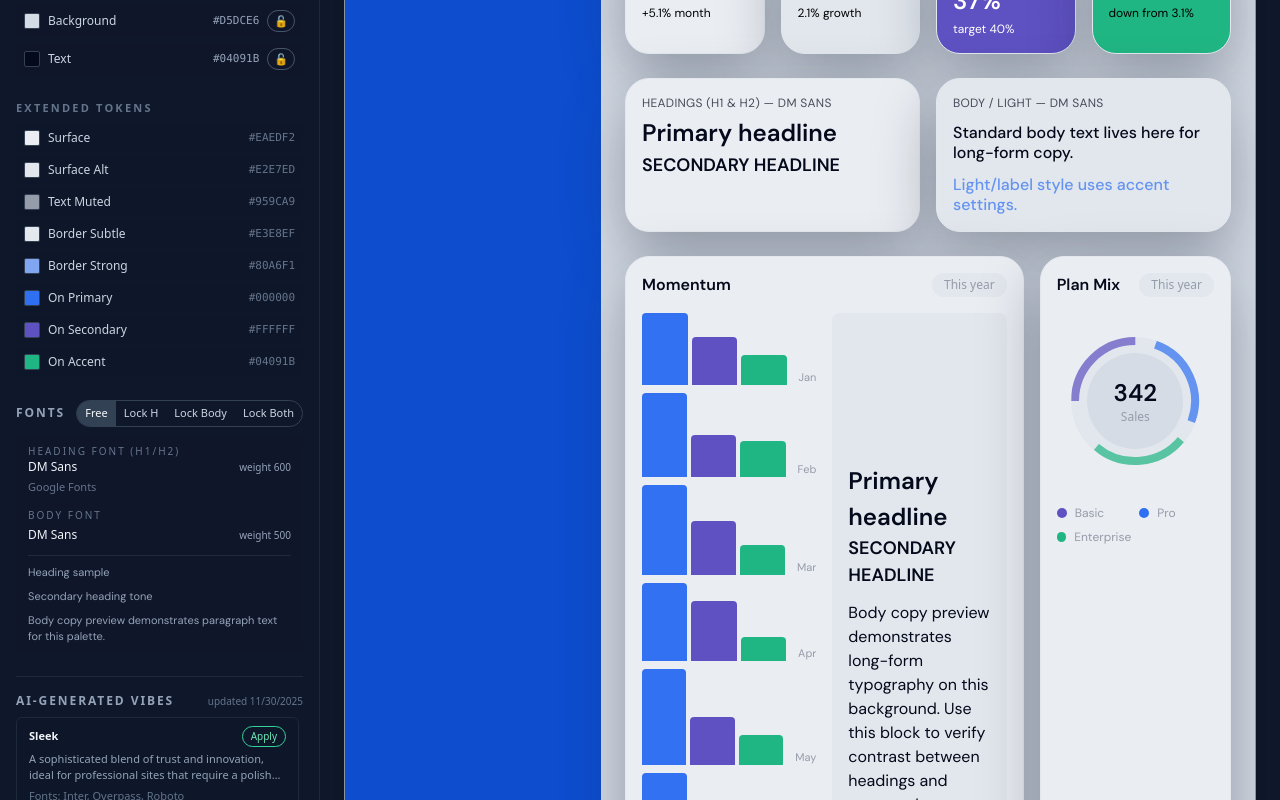
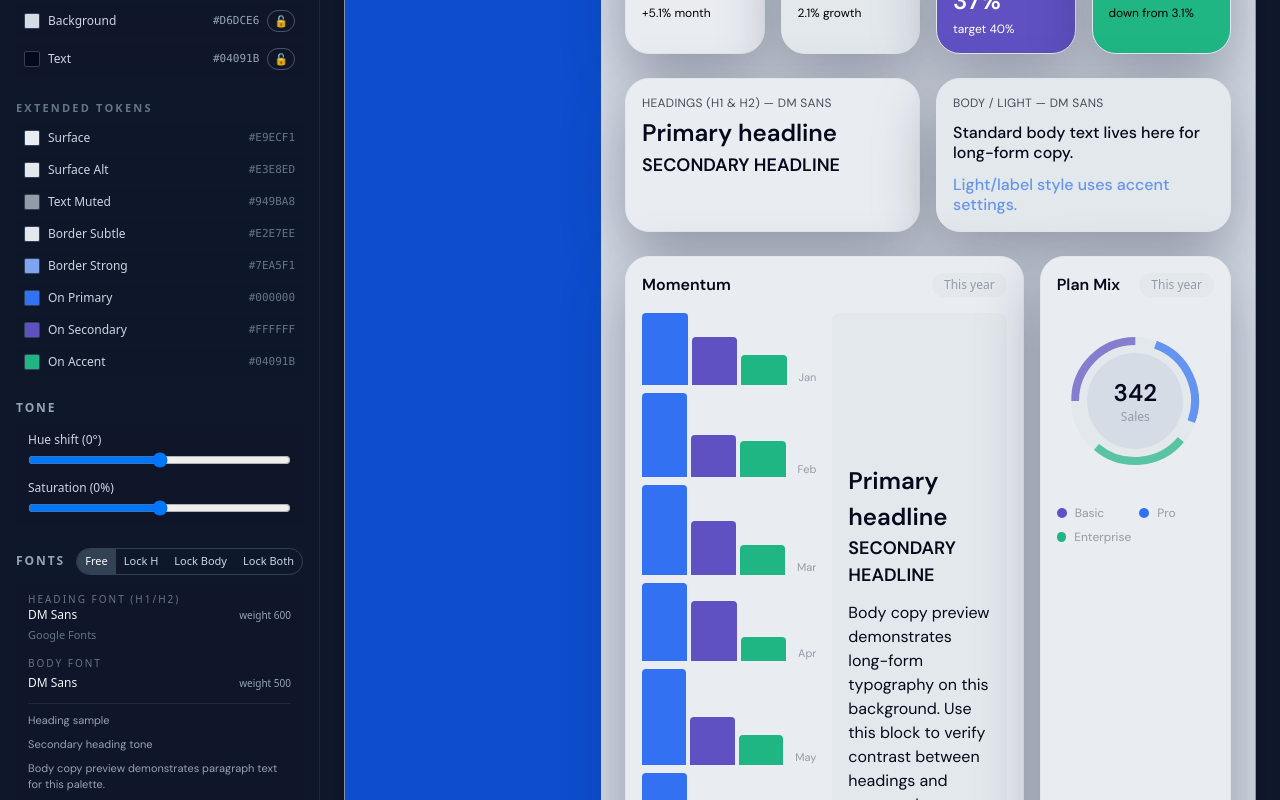
Before and after one commit to miikkavallinheimo-sketch/instantui, a React (Vite) app: page / in a window 1280 px wide. Shown: the part 460-1260 px from the top of the page. Built offline with nearby package versions, Linux system fonts and the light colour scheme.

Commit message:
Update App, SidebarControls and types

```diff
--- a/src/App.tsx
+++ b/src/App.tsx
@@ -12,7 +12,9 @@ import type {
   ColorLocks,
   DesignTokens,
   GeneratedVibe,
+  ColorSet,
 } from "./lib/types";
+import { hexToHsl, hslToHex } from "./lib/colorUtils";
 import SidebarControls from "./components/SidebarControls";
 import Preview from "./components/Preview";
 import ExportPanel from "./components/ExportPanel";
@@ -28,7 +30,41 @@ const DEFAULT_LOCKS: ColorLocks = {
   text: false,
 };
 
-type FontLockMode = "none" | "heading" | "body";
+type FontLockMode = "none" | "heading" | "body" | "both";
+
+const COLOR_FIELDS: (keyof ColorSet)[] = [
+  "primary",
+  "secondary",
+  "accent",
+  "background",
+  "surface",
+  "surfaceAlt",
+  "text",
+  "textMuted",
+  "borderSubtle",
+  "borderStrong",
+  "onPrimary",
+  "onSecondary",
+  "onAccent",
+];
+
+const clamp = (value: number, min: number, max: number) =>
+  Math.min(max, Math.max(min, value));
+
+function applyColorAdjustments(
+  colors: ColorSet,
+  hueShift: number,
+  saturationShift: number
+): ColorSet {
+  const updated: Partial<ColorSet> = {};
+  for (const key of COLOR_FIELDS) {
+    const { h, s, l } = hexToHsl(colors[key]);
+    const newHue = (h + hueShift + 360) % 360;
+    const newSat = clamp(s + saturationShift, 0, 100);
+    updated[key] = hslToHex(newHue, newSat, l);
+  }
+  return { ...colors, ...(updated as ColorSet) };
+}
 
 function pickFontPairForVibe(
   vibeId: VibeId,
@@ -49,6 +85,8 @@ function buildDesignState(
   seed: number,
   locks: ColorLocks,
   fontLockMode: FontLockMode,
+  hueShift: number,
+  saturationShift: number,
   prev?: DesignState,
   freezeFonts = false
 ): DesignState {
@@ -59,7 +97,7 @@ function buildDesignState(
     fontLockMode === "heading" || fontLockMode === "both";
   const bodyLocked = fontLockMode === "body" || fontLockMode === "both";
 
-  const colors = generateColors(
+  const baseColors = generateColors(
     vibe,
     seed,
     previousState?.colors,
@@ -86,11 +124,18 @@ function buildDesignState(
     };
   }
 
+  const adjustedColors = applyColorAdjustments(
+    baseColors,
+    hueShift,
+    saturationShift
+  );
+
   const { uiTokens, typography } = generateStyleTokens(vibe, seed);
 
   return {
     vibe,
-    colors,
+    colors: adjustedColors,
+    originalColors: baseColors,
     fontPair: baseFontPair,
     uiTokens,
     typography,
@@ -102,9 +147,18 @@ function App() {
   const [seed, setSeed] = useState<number>(() => Math.random());
   const [colorLocks, setColorLocks] = useState<ColorLocks>(DEFAULT_LOCKS);
   const [fontLockMode, setFontLockMode] = useState<FontLockMode>("none");
+  const [hueShift, setHueShift] = useState(0);
+  const [saturationShift, setSaturationShift] = useState(0);
 
   const [designState, setDesignState] = useState<DesignState>(() =>
-    buildDesignState(DEFAULT_VIBE, seed, DEFAULT_LOCKS, "none")
+    buildDesignState(
+      DEFAULT_VIBE,
+      seed,
+      DEFAULT_LOCKS,
+      "none",
+      hueShift,
+      saturationShift
+    )
   );
 
   const [tokens, setTokens] = useState<DesignTokens>(() =>
@@ -133,18 +187,36 @@ function App() {
       setVibeId(newVibeId);
       setActiveGeneratedName(null);
       setDesignState((prev) =>
-        buildDesignState(newVibeId, seed, colorLocks, fontLockMode, prev)
+        buildDesignState(
+          newVibeId,
+          seed,
+          colorLocks,
+          fontLockMode,
+          hueShift,
+          saturationShift,
+          prev
+        )
       );
     },
-    [seed, colorLocks, fontLockMode]
+    [seed, colorLocks, fontLockMode, hueShift, saturationShift]
   );
 
   const spinAll = useCallback(() => {
     const newSeed = Math.random();
     setSeed(newSeed);
     setActiveGeneratedName(null);
+    setHueShift(0);
+    setSaturationShift(0);
     setDesignState((prev) =>
-      buildDesignState(vibeId, newSeed, colorLocks, fontLockMode, prev)
+      buildDesignState(
+        vibeId,
+        newSeed,
+        colorLocks,
+        fontLockMode,
+        0,
+        0,
+        prev
+      )
     );
   }, [vibeId, colorLocks, fontLockMode]);
 
@@ -152,9 +224,18 @@ function App() {
     const newSeed = Math.random();
     setSeed(newSeed);
     setDesignState((prev) =>
-      buildDesignState(vibeId, newSeed, colorLocks, fontLockMode, prev, true)
+      buildDesignState(
+        vibeId,
+        newSeed,
+        colorLocks,
+        fontLockMode,
+        hueShift,
+        saturationShift,
+        prev,
+        true
+      )
     );
-  }, [vibeId, colorLocks, fontLockMode]);
+  }, [vibeId, colorLocks, fontLockMode, hueShift, saturationShift]);
 
   const toggleColorLock = useCallback((key: keyof ColorLocks) => {
     setColorLocks((prev) => ({
@@ -177,18 +258,20 @@ function App() {
             Math.random(),
             colorLocks,
             fontLockMode,
+            hueShift,
+            saturationShift,
             prev
           );
 
-        const newColors = { ...base.colors };
+        const newRawColors = { ...base.originalColors };
 
         gv.recommendedColors?.forEach((c) => {
           if (!c.hex) return;
-          if (c.role === "primary") newColors.primary = c.hex;
-          if (c.role === "secondary") newColors.secondary = c.hex;
-          if (c.role === "accent") newColors.accent = c.hex;
-          if (c.role === "background") newColors.background = c.hex;
-          if (c.role === "text") newColors.text = c.hex;
+          if (c.role === "primary") newRawColors.primary = c.hex;
+          if (c.role === "secondary") newRawColors.secondary = c.hex;
+          if (c.role === "accent") newRawColors.accent = c.hex;
+          if (c.role === "background") newRawColors.background = c.hex;
+          if (c.role === "text") newRawColors.text = c.hex;
         });
 
         let newFontPair = base.fontPair;
@@ -226,15 +309,50 @@ function App() {
           }
         }
 
+        const adjusted = applyColorAdjustments(
+          newRawColors,
+          hueShift,
+          saturationShift
+        );
+
         return {
           ...base,
-          colors: newColors,
+          colors: adjusted,
+          originalColors: newRawColors,
           fontPair: newFontPair,
         };
       });
       setActiveGeneratedName(gv.name);
     },
-    [vibeId, colorLocks, fontLockMode]
+    [vibeId, colorLocks, fontLockMode, hueShift, saturationShift]
+  );
+
+  const handleHueShift = useCallback(
+    (value: number) => {
+      setHueShift(value);
+      setDesignState((prev) => {
+        if (!prev) return prev;
+        return {
+          ...prev,
+          colors: applyColorAdjustments(prev.originalColors, value, saturationShift),
+        };
+      });
+    },
+    [saturationShift]
+  );
+
+  const handleSaturationShift = useCallback(
+    (value: number) => {
+      setSaturationShift(value);
+      setDesignState((prev) => {
+        if (!prev) return prev;
+        return {
+          ...prev,
+          colors: applyColorAdjustments(prev.originalColors, hueShift, value),
+        };
+      });
+    },
+    [hueShift]
   );
 
   useEffect(() => {
@@ -288,6 +406,10 @@ function App() {
             onToggleColorLock={toggleColorLock}
             fontLockMode={fontLockMode}
             onChangeFontLock={setLockMode}
+            hueShift={hueShift}
+            saturationShift={saturationShift}
+            onHueShiftChange={handleHueShift}
+            onSaturationShiftChange={handleSaturationShift}
           />
 
           <div className="border-t border-slate-800 pt-4">
--- a/src/components/SidebarControls.tsx
+++ b/src/components/SidebarControls.tsx
@@ -4,6 +4,7 @@ import type {
   DesignState,
   ColorLocks,
   ColorKey,
+  FontLockMode,
 } from "../lib/types";
 
 interface SidebarControlsProps {
@@ -13,8 +14,12 @@ interface SidebarControlsProps {
   onRandomizeColors: () => void;
   colorLocks: ColorLocks;
   onToggleColorLock: (key: ColorKey) => void;
-  fontLockMode: "none" | "heading" | "body";
-  onChangeFontLock: (mode: "none" | "heading" | "body") => void;
+  fontLockMode: FontLockMode;
+  onChangeFontLock: (mode: FontLockMode) => void;
+  hueShift: number;
+  saturationShift: number;
+  onHueShiftChange: (value: number) => void;
+  onSaturationShiftChange: (value: number) => void;
 }
 
 const SidebarControls = ({
@@ -26,6 +31,10 @@ const SidebarControls = ({
   onToggleColorLock,
   fontLockMode,
   onChangeFontLock,
+  hueShift,
+  saturationShift,
+  onHueShiftChange,
+  onSaturationShiftChange,
 }: SidebarControlsProps) => {
   const { colors, fontPair } = designState;
 
@@ -149,6 +158,38 @@ const SidebarControls = ({
       </div>
 
       <div>
+        <h2 className="text-xs font-semibold tracking-[0.16em] uppercase text-slate-400 mb-2">
+          Tone
+        </h2>
+        <div className="space-y-3 bg-slate-900/60 rounded-md px-3 py-2 text-xs text-slate-300">
+          <label className="flex flex-col gap-1">
+            <span>Hue shift ({hueShift}°)</span>
+            <input
+              type="range"
+              min={-15}
+              max={15}
+              step={1}
+              value={hueShift}
+              onChange={(e) => onHueShiftChange(Number(e.target.value))}
+              className="w-full cursor-pointer"
+            />
+          </label>
+          <label className="flex flex-col gap-1">
+            <span>Saturation ({saturationShift}%)</span>
+            <input
+              type="range"
+              min={-20}
+              max={20}
+              step={1}
+              value={saturationShift}
+              onChange={(e) => onSaturationShiftChange(Number(e.target.value))}
+              className="w-full cursor-pointer"
+            />
+          </label>
+        </div>
+      </div>
+
+      <div>
         <div className="flex items-center justify-between mb-2">
           <h2 className="text-xs font-semibold tracking-[0.16em] uppercase text-slate-400">
             Fonts
--- a/src/lib/types.ts
+++ b/src/lib/types.ts
@@ -124,6 +124,7 @@ export interface FontPair {
 export interface DesignState {
   vibe: VibePreset;
   colors: ColorSet;
+  originalColors: ColorSet;
   fontPair: FontPair;
   uiTokens: VibeUiTokens;
   typography: TypographyTokens;
```
